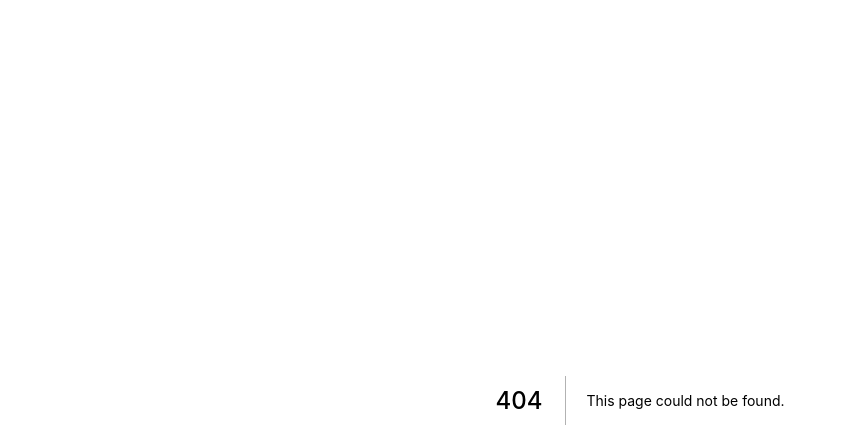
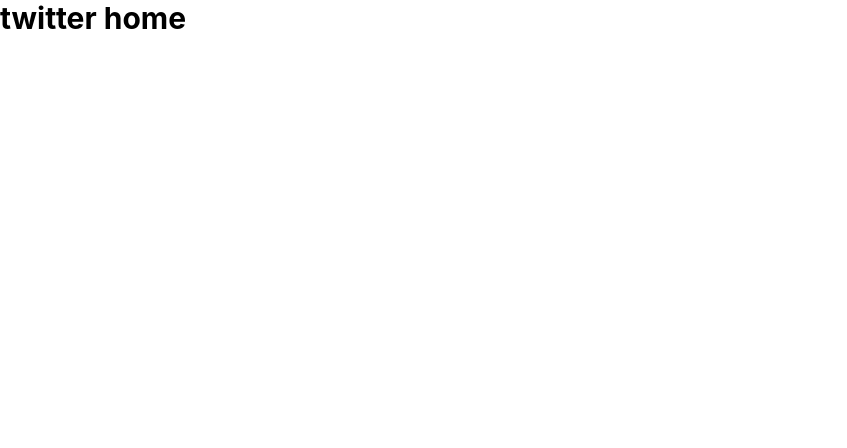
Before and after one commit to mzmt/twitter-nextjs, a Next.js app: page /home in a window 1280 px wide. Before the commit this address had no page. Shown: the top 448 px of the page, without its empty margins (0-847 px from the left). Built offline with nearby package versions, Linux system fonts and the light colour scheme.

Commit message:
add home

```diff
--- /dev/null
+++ b/pages/home.tsx
@@ -0,0 +1,22 @@
+import type { NextPage } from 'next'
+import Head from 'next/head'
+
+const Home: NextPage = () => {
+  return (
+    <div>
+      <Head>
+        <title>ホーム/Twitter</title>
+        <meta name="description" content="Generated by create next app" />
+        <link rel="icon" href="/favicon.ico" />
+      </Head>
+
+      <main>
+        <h1 className="text-3xl font-bold">
+          twitter home
+        </h1>
+      </main>
+    </div>
+  )
+}
+
+export default Home
```
